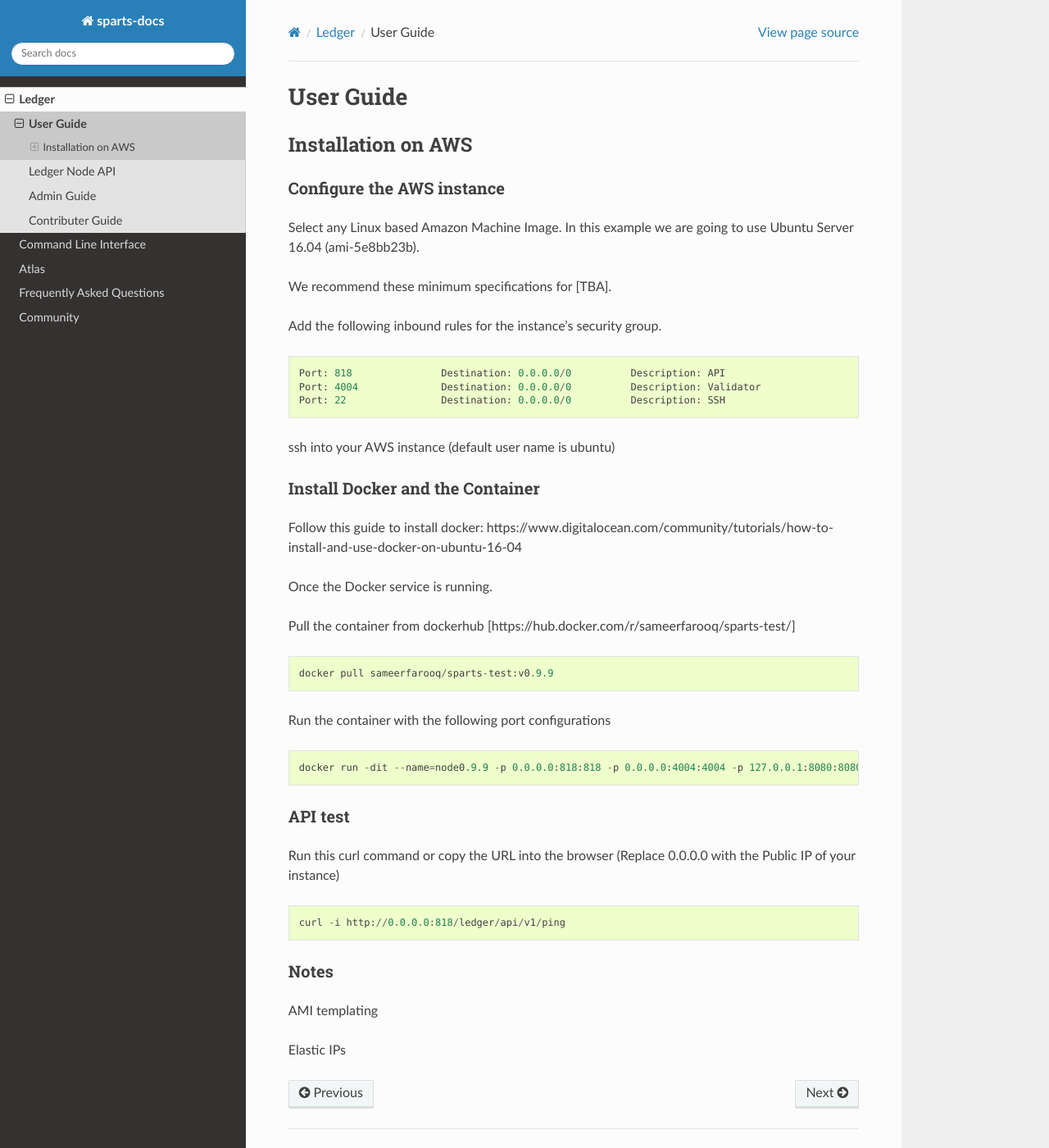
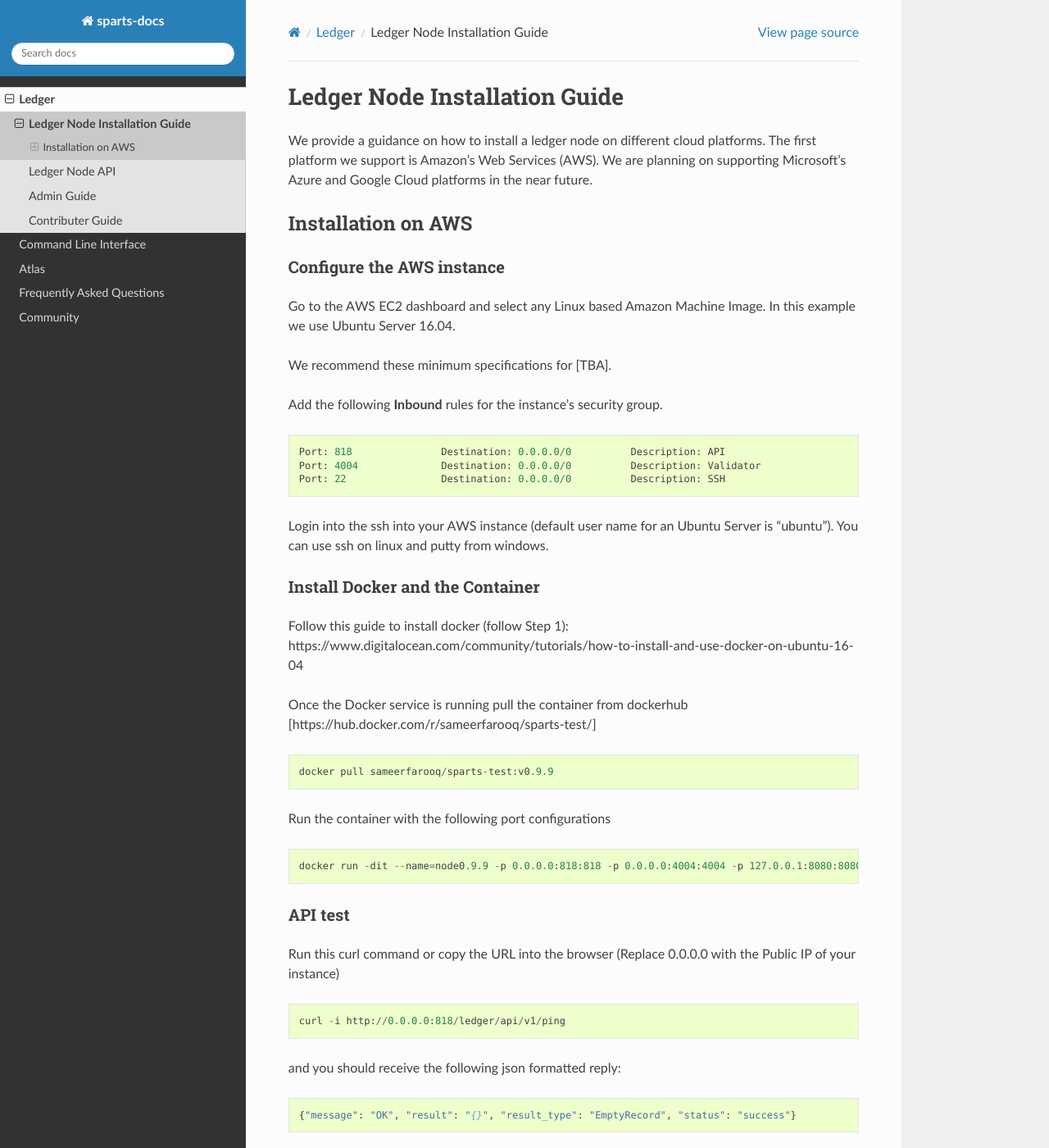
Before and after one commit to hyperledger-labs/SParts, a Sphinx documentation site: the page built from docs/web/ledger/user.md, in a window 1280 px wide and 1400 px high. Shown: the whole window at 82% size. Built offline with Sphinx 7.4.7 and the Read the Docs theme 2.0.0, drawn with Linux system fonts in a browser that asks for light colours; pages that are not in the unit, such as notebooks, are missing from menus.

Commit message:
updated config file to new format
Signed-off-by: MarkGisi <mark.gisi360@gmail.com>

````diff
--- a/docs/web/ledger/user.md
+++ b/docs/web/ledger/user.md
@@ -1,13 +1,17 @@
-# User Guide
+# Ledger Node Installation Guide
+We provide a guidance on how to install a ledger node on different cloud platforms. The first platform we support is Amazon's Web Services (AWS). We are planning on supporting Microsoft's Azure and Google Cloud platforms in the near future.
+
+
+
 ## Installation on AWS
 
 ### Configure the AWS instance
 
-Select any Linux based Amazon Machine Image. In this example we are going to use Ubuntu Server 16.04 (ami-5e8bb23b).
+Go to the AWS EC2 dashboard and select any Linux based Amazon Machine Image. In this example we use Ubuntu Server 16.04.
 
 We recommend these minimum specifications for [TBA].
 
-Add the following inbound rules for the instance's security group.
+Add the following **Inbound** rules for the instance's security group.
 
 ```
 Port: 818               Destination: 0.0.0.0/0          Description: API
@@ -15,23 +19,17 @@ Port: 4004              Destination: 0.0.0.0/0          Description: Validator
 Port: 22                Destination: 0.0.0.0/0          Description: SSH
 ```
 
-ssh into your AWS instance (default user name is ubuntu)
+Login into the ssh into your AWS instance (default user name for  an Ubuntu Server is "ubuntu"). You can use ssh on linux and putty from windows.
 
 ### Install Docker and the Container
 
-Follow this guide to install docker: https://www.digitalocean.com/community/tutorials/how-to-install-and-use-docker-on-ubuntu-16-04
+Follow this guide to install docker (follow Step 1): https://www.digitalocean.com/community/tutorials/how-to-install-and-use-docker-on-ubuntu-16-04
 
-Once the Docker service is running.
-
-
-
-Pull the container from  dockerhub [https://hub.docker.com/r/sameerfarooq/sparts-test/]
+Once the Docker service is running pull the container from  dockerhub [https://hub.docker.com/r/sameerfarooq/sparts-test/]
 
 ```
 docker pull sameerfarooq/sparts-test:v0.9.9
 ```
-
-
 
 Run the container with the following port configurations
 
@@ -49,6 +47,14 @@ Run this curl command or copy the URL into the browser (Replace 0.0.0.0 with the
 curl -i http://0.0.0.0:818/ledger/api/v1/ping
 ```
 
+and you should receive the following json formatted reply:
+
+```
+{"message": "OK", "result": "{}", "result_type": "EmptyRecord", "status": "success"}
+```
+
+
+
 ### Notes
 
 AMI templating
````
Also changed, not shown: 2 other files.
